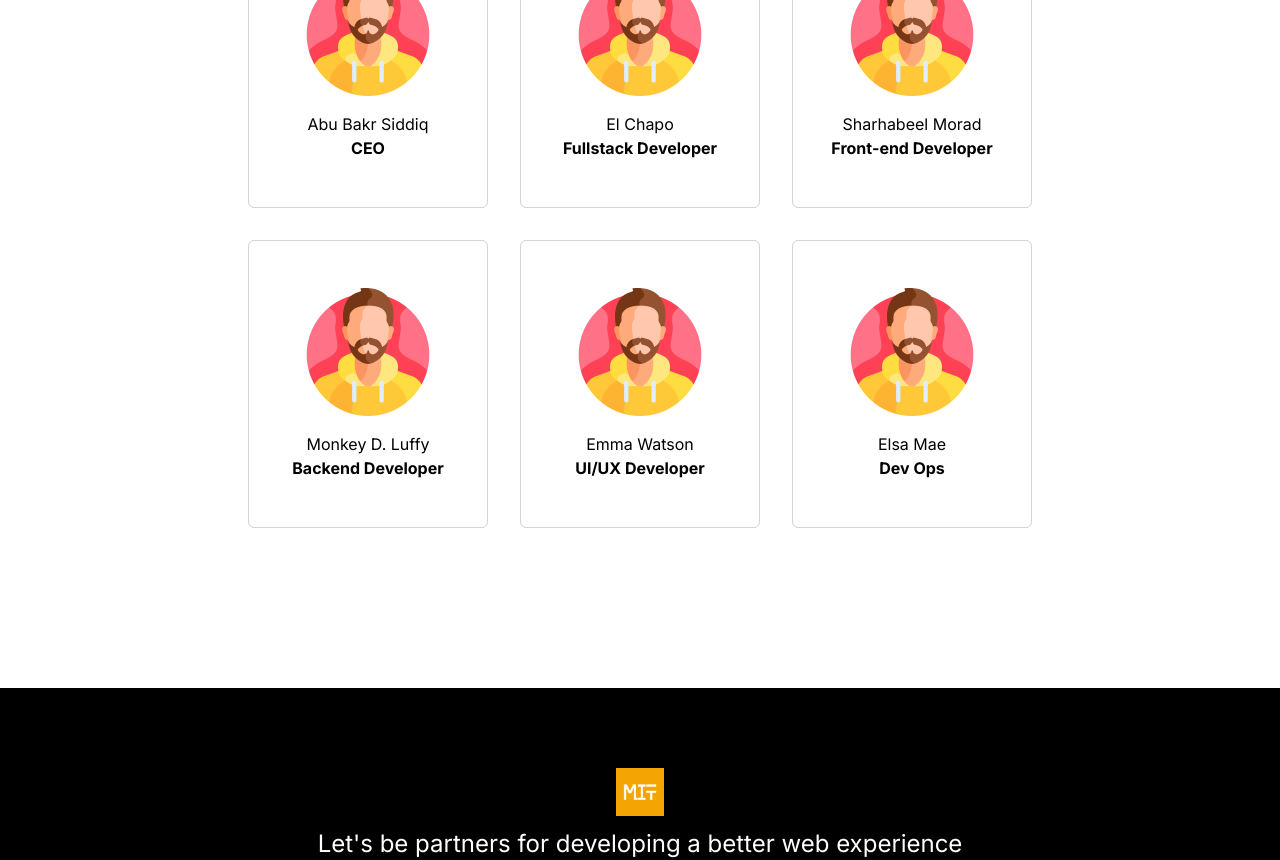
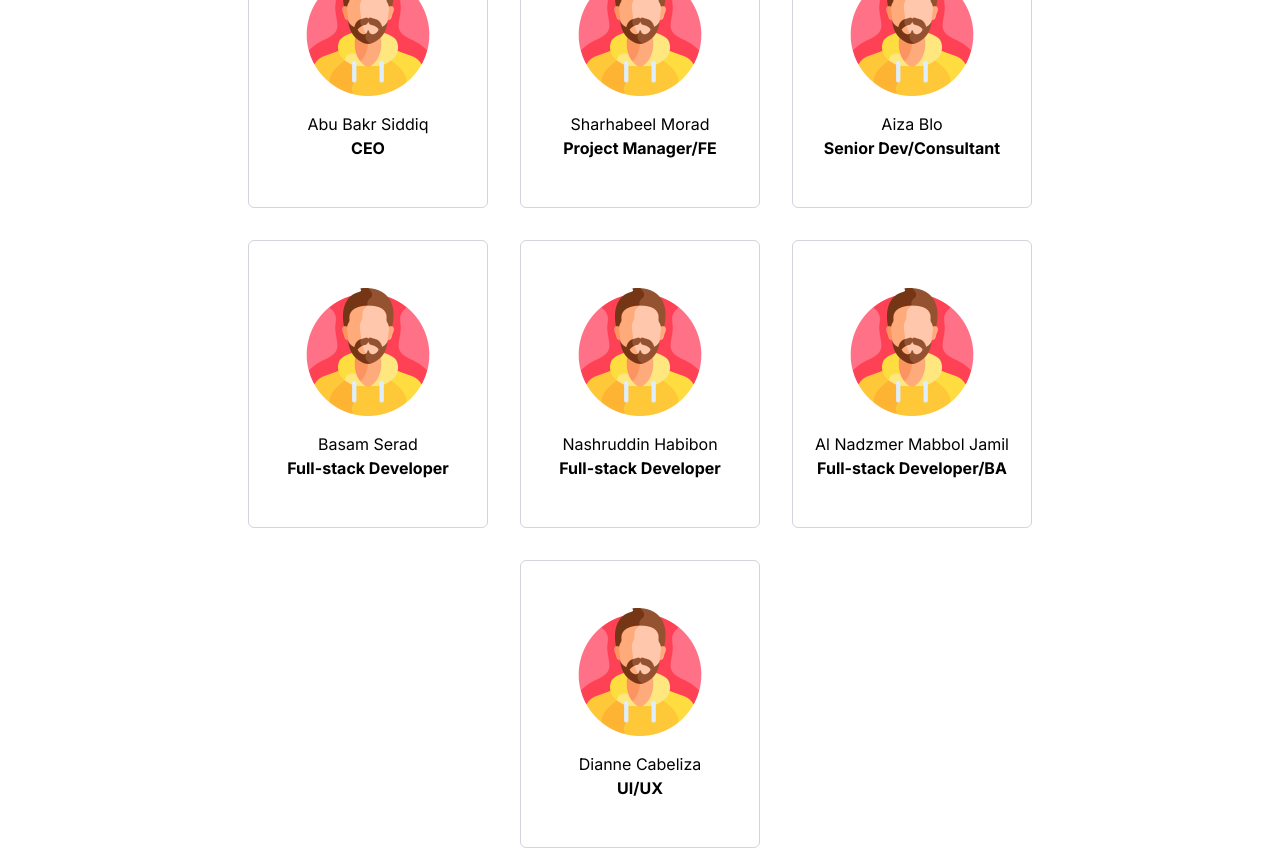
Before and after one commit to abelmorad/merdekainfotek, a Next.js app: page /about in a window 1280 px wide. Shown: the part 980-1840 px from the top of the page. Built offline with nearby package versions, Linux system fonts and the light colour scheme.

Commit message:
Docs: update data

```diff
--- a/src/constant/index.ts
+++ b/src/constant/index.ts
@@ -38,44 +38,22 @@ export const portfolio: Portfolio[] = [
 export const service: Service[] = [
   {
     id: 1,
+    page: "/service/fullstack",
     image:
       'https://raw.githubusercontent.com/abelmorad/merdeka-info-tek/main/public/products/lms.svg',
-    title: 'Learning Management System',
+    title: 'Fullstack Development Bootcamp',
     description:
-      'LMS development can be a complex and time-consuming process, but a well-designed and implemented system can revolutionize the way educational content is delivered and accessed, making learning more accessible and efficient for a wide range of users.',
+      'If you are aiming for a career that offers high flexibility, substantial income, and allows you to travel the world while working, consider training to become a web developer. In our bootcamp, we will guide students in acquiring the skills needed to become FULLSTACK DEVELOPER, manage projects effectively, and practice ethical coding principles',
   },
   {
     id: 2,
+    page: "/service/webdev",
     image:
       'https://raw.githubusercontent.com/abelmorad/merdeka-info-tek/main/public/products/mobile.svg',
-    title: 'Mobile App Development',
-    description:
-      'Successful mobile apps offer a seamless user experience, deliver value to users, and contribute to achieving business objectives.',
-  },
-  {
-    id: 3,
-    image:
-      'https://raw.githubusercontent.com/abelmorad/merdeka-info-tek/main/public/products/pos.svg',
-    title: 'Point of Sale System',
-    description:
-      'POS development plays a critical role in optimizing the sales process, improving inventory management, and providing valuable insights into business performance.',
-  },
-  {
-    id: 4,
-    image:
-      'https://raw.githubusercontent.com/abelmorad/merdeka-info-tek/main/public/products/pwa.svg',
-    title: 'Progressive Web Application',
-    description:
-      'PWA development has gained popularity due to its ability to deliver a seamless and engaging user experience, comparable to that of native mobile apps, without the need for users to download or install anything from an app store.',
-  },
-  {
-    id: 5,
-    image:
-      'https://raw.githubusercontent.com/abelmorad/merdeka-info-tek/main/public/products/website.svg',
     title: 'Web Development',
     description:
-      'Web development is a dynamic and evolving field, and developers must stay updated with the latest technologies and best practices to create high-quality and efficient web solutions that meet the needs of modern users and businesses.',
-  },
+      'We develop and maintain web applications for enterprises',
+  }
 ]
 
 export const team: Team[] = [
@@ -90,36 +68,43 @@ export const team: Team[] = [
     id: 2,
     image:
       'https://encrypted-tbn0.gstatic.com/images?q=tbn:ANd9GcQgEs46kqkF1xGSJbgA2BJPhDpAM0MUXFab7qkFiQCKIyCoagwj',
-    name: 'El Chapo',
-    position: 'Fullstack Developer',
+    name: 'Sharhabeel Morad',
+    position: 'Project Manager/FE',
+  },
+  {
+    id: 6,
+    image:
+      'https://encrypted-tbn0.gstatic.com/images?q=tbn:ANd9GcQgEs46kqkF1xGSJbgA2BJPhDpAM0MUXFab7qkFiQCKIyCoagwj',
+    name: 'Aiza Blo',
+    position: 'Senior Dev/Consultant',
   },
   {
     id: 3,
     image:
       'https://encrypted-tbn0.gstatic.com/images?q=tbn:ANd9GcQgEs46kqkF1xGSJbgA2BJPhDpAM0MUXFab7qkFiQCKIyCoagwj',
-    name: 'Sharhabeel Morad',
-    position: 'Front-end Developer',
+    name: 'Basam Serad',
+    position: 'Full-stack Developer',
   },
   {
     id: 4,
     image:
       'https://encrypted-tbn0.gstatic.com/images?q=tbn:ANd9GcQgEs46kqkF1xGSJbgA2BJPhDpAM0MUXFab7qkFiQCKIyCoagwj',
-    name: 'Monkey D. Luffy',
-    position: 'Backend Developer',
+    name: 'Nashruddin Habibon',
+    position: 'Full-stack Developer',
+  },
+  {
+    id: 7,
+    image:
+      'https://encrypted-tbn0.gstatic.com/images?q=tbn:ANd9GcQgEs46kqkF1xGSJbgA2BJPhDpAM0MUXFab7qkFiQCKIyCoagwj',
+    name: 'Al Nadzmer Mabbol Jamil',
+    position: 'Full-stack Developer/BA',
   },
   {
     id: 5,
     image:
       'https://encrypted-tbn0.gstatic.com/images?q=tbn:ANd9GcQgEs46kqkF1xGSJbgA2BJPhDpAM0MUXFab7qkFiQCKIyCoagwj',
-    name: 'Emma Watson',
-    position: 'UI/UX Developer',
-  },
-  {
-    id: 6,
-    image:
-      'https://encrypted-tbn0.gstatic.com/images?q=tbn:ANd9GcQgEs46kqkF1xGSJbgA2BJPhDpAM0MUXFab7qkFiQCKIyCoagwj',
-    name: 'Elsa Mae',
-    position: 'Dev Ops',
+    name: 'Dianne Cabeliza',
+    position: 'UI/UX',
   },
 ]
 
```
